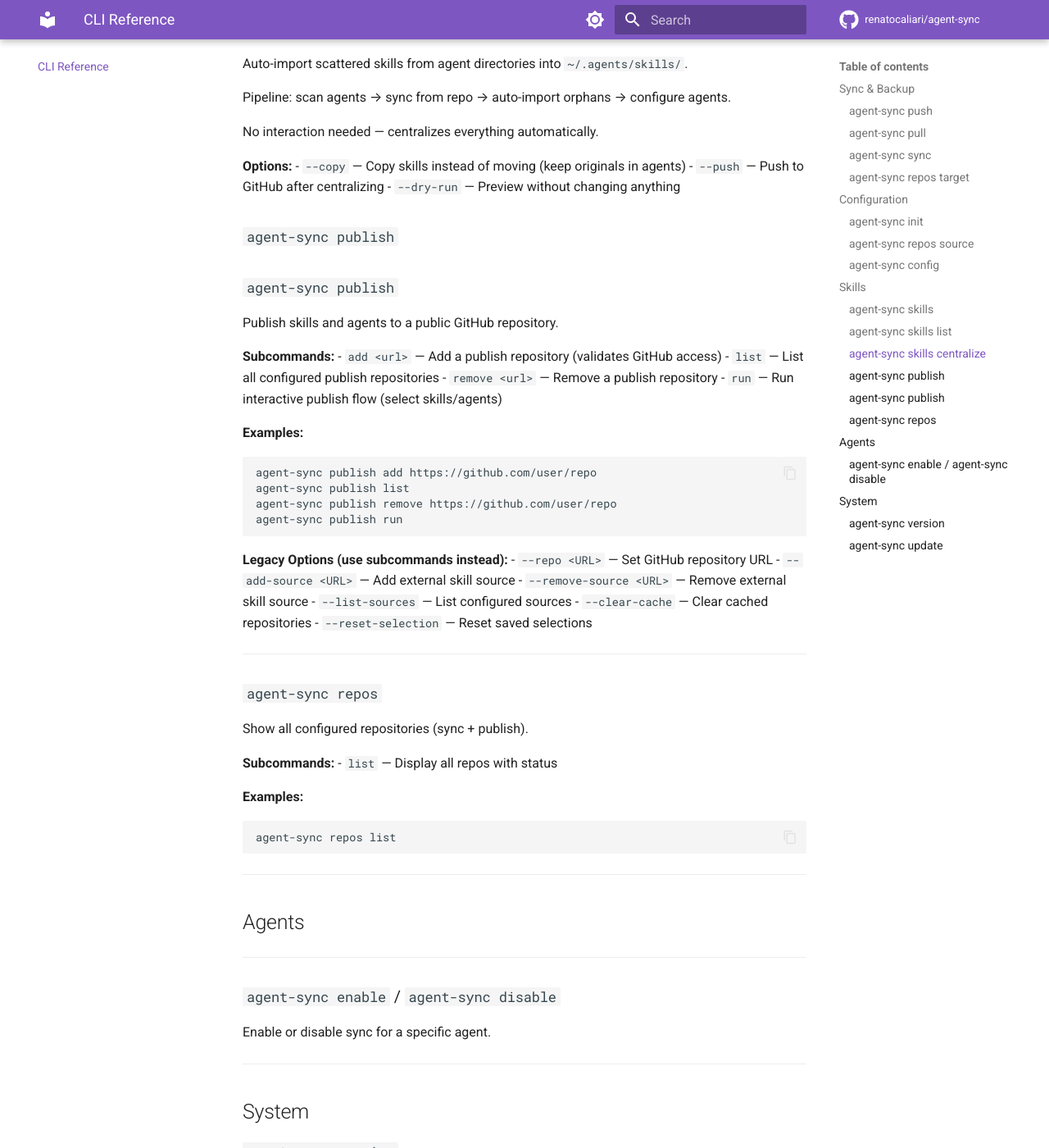
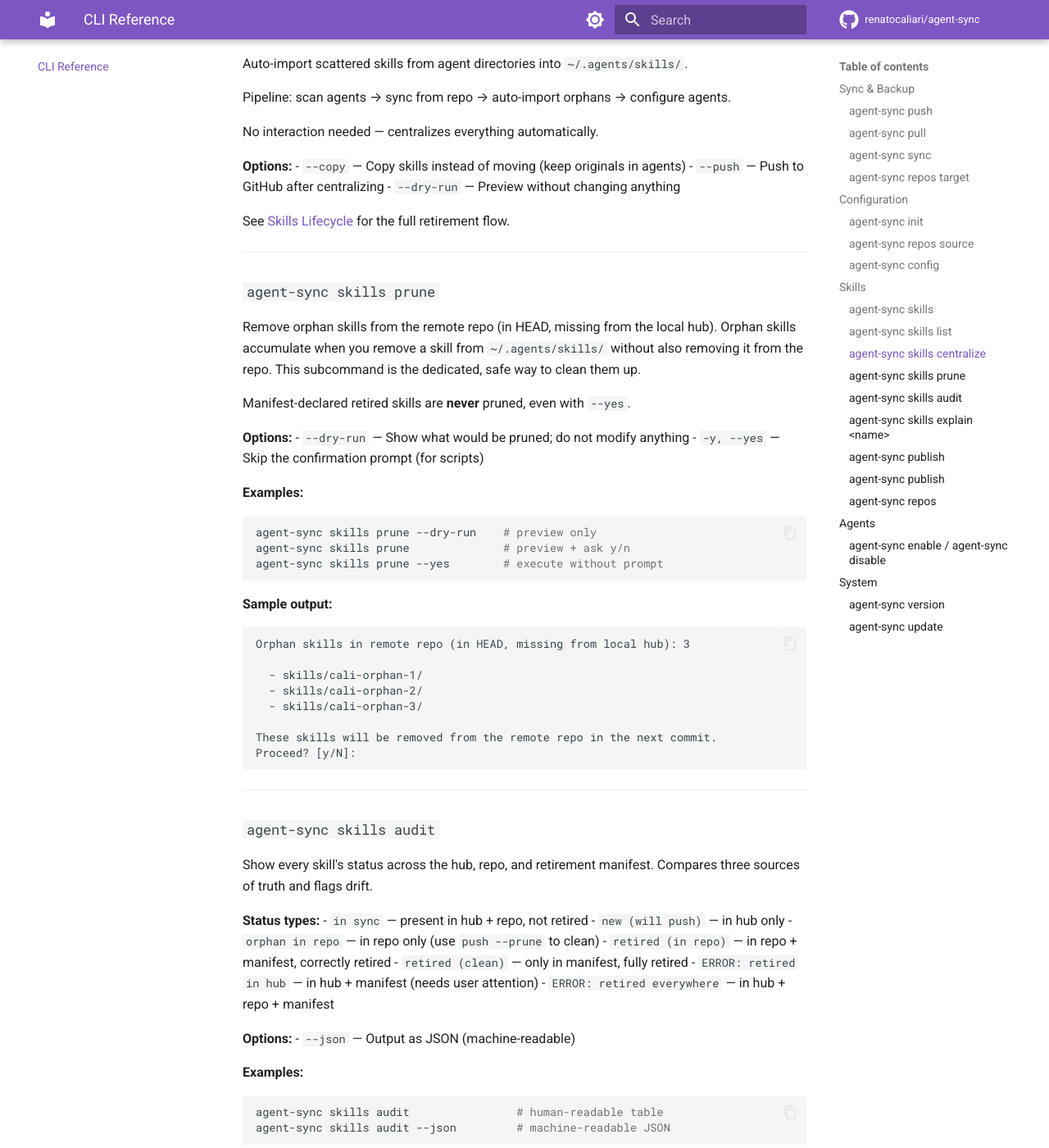
Before and after one commit to renatocaliari/agent-sync, an MkDocs documentation site: the page built from docs/cli.md, in a window 1280 px wide and 1400 px high, scrolled down 3043 px. Shown: the whole window at 82% size. Built offline with MkDocs 1.6.1 and Material for MkDocs 9.7.7, drawn with Linux system fonts in a browser that asks for light colours; comment, search, counter and statistics services are not loaded; some of the changed text lies outside the part shown.

Commit message:
docs: skills lifecycle, observability commands, troubleshooting (Phase 6)
New: docs/skills-lifecycle.md
  - State machine: 7 states a skill can be in (in_sync, in_hub_only,
    in_repo_only, retired_in_repo, retired_clean, conflict_retired_in_hub,
    conflict_retired_everywhere)
  - Manifest format reference (one skill per line, # for comments)
  - Workflows: retire, unretire, recover from accidental prune
  - Push behavior matrix (v0.35+: safe-by-default)
  - Manifest vs git history (explains the 2026-06-06 fix)

docs/cli.md:
  - push: add --prune flag, mark safe-by-default, document warning UX
  - skills centralize: link to lifecycle doc
  - NEW: skills prune, skills audit, skills explain <name> subcommands
  - Sample output for each new command

docs/index.md:
  - New 'Documentation' section with links to all docs

README.md:
  - New 'Troubleshooting' section with 4 common scenarios:
    * skill disappeared (use audit + explain)
    * retire permanently (edit RETIRED.md)
    * unretire (delete line + centralize)
    * accidental prune (restore from git history)
  - Skills commands list: add audit, explain, prune

AGENTS.md:
  - Quick test commands: add -m 'not integration' for fast feedback
  - New 'Skills state observability' section with the 3 debugging commands
  - Mention pyproject.toml markers

568/568 tests still passing. Doc-only commit; no code change.

````diff
--- a/docs/cli.md
+++ b/docs/cli.md
@@ -149,6 +149,87 @@
 - `--push` — Push to GitHub after centralizing
 - `--dry-run` — Preview without changing anything
 
+See [Skills Lifecycle](skills-lifecycle.md) for the full retirement flow.
+
+---
+
+### `agent-sync skills prune`
+
+Remove orphan skills from the remote repo (in HEAD, missing from the
+local hub). Orphan skills accumulate when you remove a skill from
+`~/.agents/skills/` without also removing it from the repo. This
+subcommand is the dedicated, safe way to clean them up.
+
+Manifest-declared retired skills are **never** pruned, even with `--yes`.
+
+**Options:**
+- `--dry-run` — Show what would be pruned; do not modify anything
+- `-y, --yes` — Skip the confirmation prompt (for scripts)
+
+**Examples:**
+```bash
+agent-sync skills prune --dry-run    # preview only
+agent-sync skills prune              # preview + ask y/n
+agent-sync skills prune --yes        # execute without prompt
+```
+
+**Sample output:**
+```
+Orphan skills in remote repo (in HEAD, missing from local hub): 3
+
+  - skills/cali-orphan-1/
+  - skills/cali-orphan-2/
+  - skills/cali-orphan-3/
+
+These skills will be removed from the remote repo in the next commit.
+Proceed? [y/N]:
+```
+
+---
+
+### `agent-sync skills audit`
+
+Show every skill's status across the hub, repo, and retirement
+manifest. Compares three sources of truth and flags drift.
+
+**Status types:**
+- `in sync` — present in hub + repo, not retired
+- `new (will push)` — in hub only
+- `orphan in repo` — in repo only (use `push --prune` to clean)
+- `retired (in repo)` — in repo + manifest, correctly retired
+- `retired (clean)` — only in manifest, fully retired
+- `ERROR: retired in hub` — in hub + manifest (needs user attention)
+- `ERROR: retired everywhere` — in hub + repo + manifest
+
+**Options:**
+- `--json` — Output as JSON (machine-readable)
+
+**Examples:**
+```bash
+agent-sync skills audit                # human-readable table
+agent-sync skills audit --json         # machine-readable JSON
+```
+
+---
+
+### `agent-sync skills explain <name>`
+
+Show the lifecycle and current state of a single skill. Useful for
+debugging "where did this skill go?".
+
+**Output includes:**
+- Current location: hub / repo / manifest / combinations
+- When it was first added (commit + date)
+- When it was last modified (commit + date)
+- Total commits affecting it
+- File count in the local hub
+- Raw manifest line (if retired)
+
+**Example:**
+```bash
+agent-sync skills explain cali-coding-go-stack
+```
+
 ### `agent-sync publish`
 
 ### `agent-sync publish`
````
Also changed, not shown: AGENTS.md (+20 -2 lines), README.md (+54 -0 lines), docs/index.md (+8 -0 lines), docs/skills-lifecycle.md (added, +149 -0 lines).
